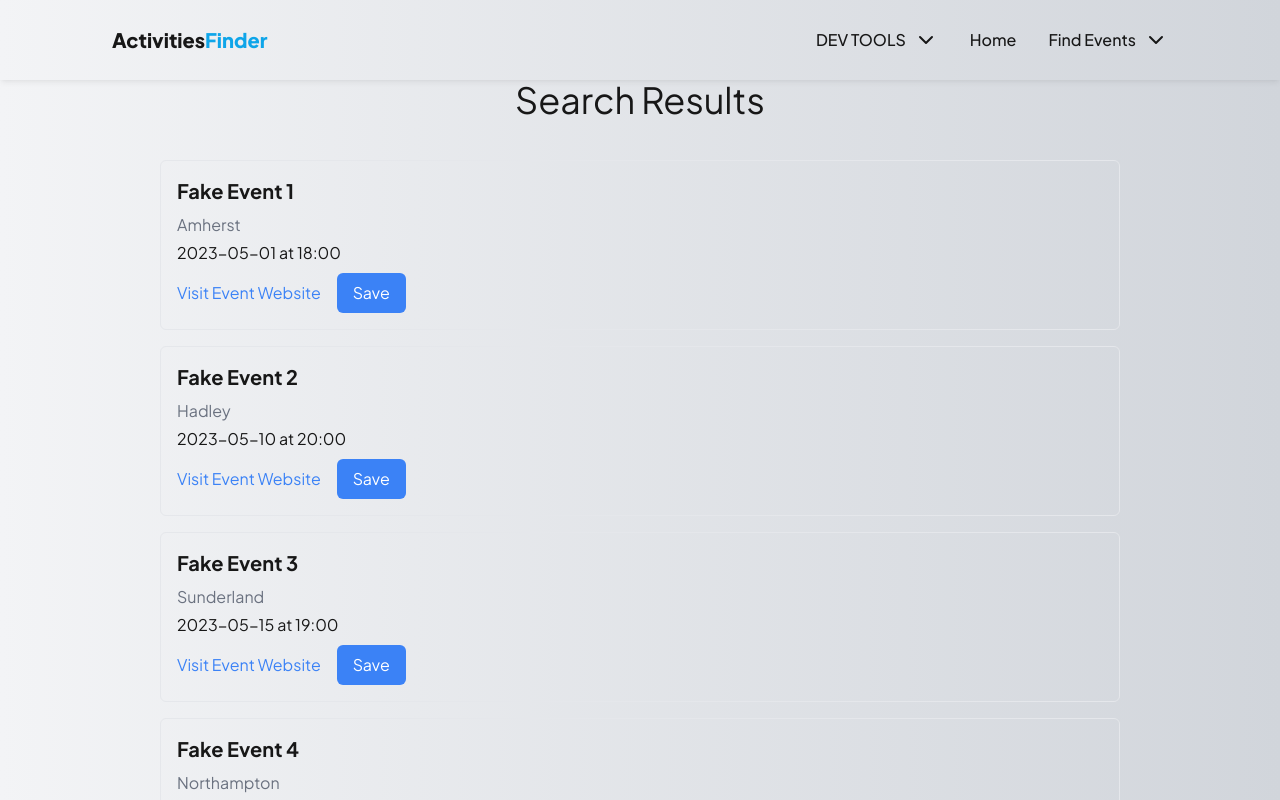
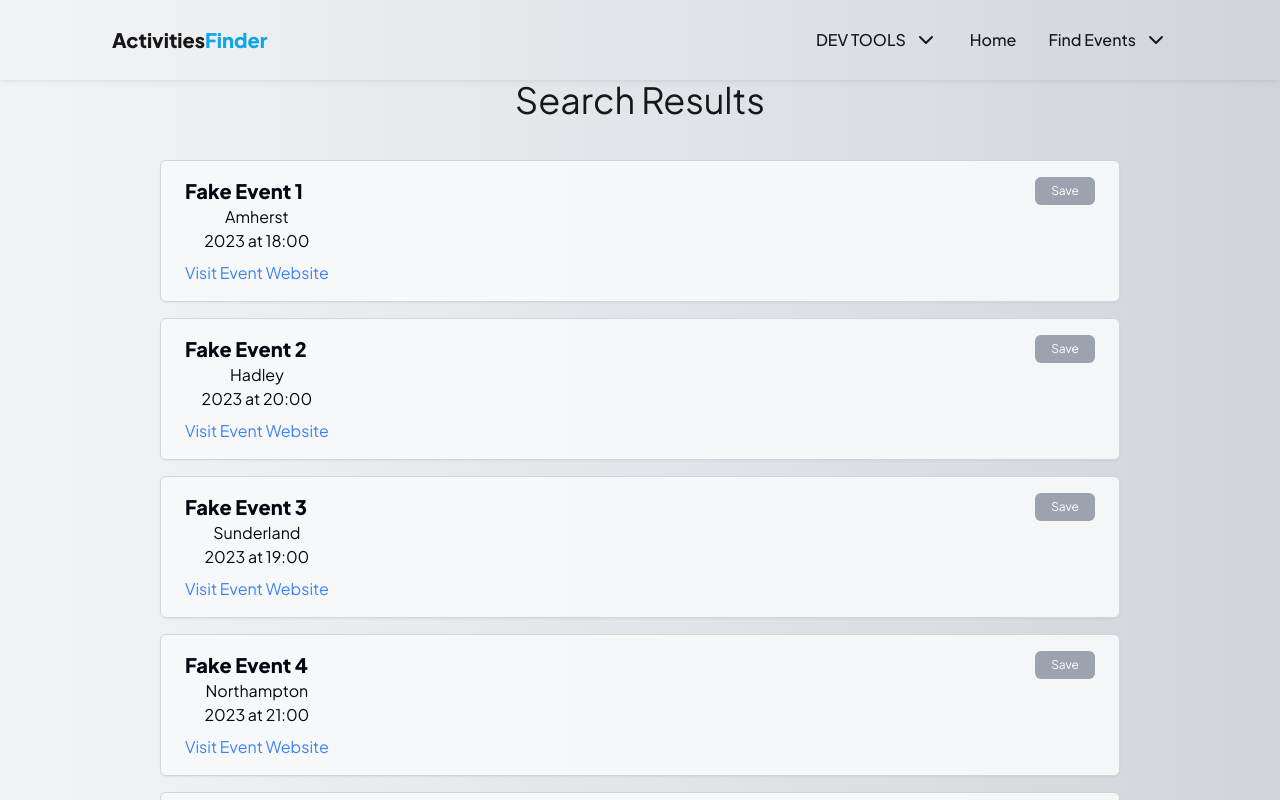
Before and after one commit to jackbisceglia/activitiesfinder-320, a Next.js app in the folder frontend/: page /results in a window 1280 px wide. Shown: the top 800 px of the page. Built offline with nearby package versions, Linux system fonts and the light colour scheme.

Commit message:
outline for fetching results

```diff
--- a/frontend/src/components/EventCard.tsx
+++ b/frontend/src/components/EventCard.tsx
@@ -1,4 +1,7 @@
 import React, { useState } from "react";
+
+import { EventActions } from "@/utils/useSavedEvents";
+import Link from "next/link";
 
 export type GenericEvent = {
   id: string;
@@ -13,34 +16,76 @@ export type GenericEvent = {
 type EventCardProps = {
   event: GenericEvent;
   showSaveButton?: boolean;
+  eventStateDispatch?: React.Dispatch<EventActions>;
+  eventSaved?: boolean;
   onSave?: (event: GenericEvent) => void;
 };
 
-export function EventCard({ event, showSaveButton = false, onSave }: EventCardProps) {
+export function EventCard({
+  event,
+  eventSaved,
+  eventStateDispatch,
+  showSaveButton = false,
+  onSave,
+}: EventCardProps) {
   const [isSaved, setIsSaved] = useState(event.saved || false);
 
   const handleSave = () => {
-    setIsSaved(true);
-    if (onSave) {
-      onSave(event);
+    if (!eventStateDispatch) {
+      console.log("not updating state yet");
+      return;
+    }
+    if (eventSaved) {
+      console.log("adding");
+      eventStateDispatch({
+        type: "REMOVE",
+        payload: {
+          id: event.id,
+        },
+      });
+    } else {
+      console.log("removing");
+      eventStateDispatch({
+        type: "ADD",
+        payload: {
+          event,
+        },
+      });
     }
   };
 
   return (
-    <div className={`border border-gray-200 p-4 rounded-md ${isSaved ? "bg-green-100" : ""}`}>
-      <h2 className="text-xl font-bold mb-2">{event.title}</h2>
-      <p className="text-gray-500 mb-1">{event.location}</p>
-      <p className="mb-2">
-        {event.date} at {event.time}
-      </p>
-      <a href={event.url} className="text-blue-500" target="_blank" rel="noreferrer">
-        Visit Event Website
-      </a>
-      {showSaveButton && !isSaved && (
-        <button className="ml-4 bg-blue-500 text-white px-4 py-2 rounded-md" onClick={handleSave}>
-          Save
-        </button>
-      )}
+    <div
+      className="hover:border-gray-400/60 grid grid-cols-[auto_auto] place-items-start place-content-between px-6 py-4 bg-gray-50/90 border border-gray-300 transition-all duration-200 hover:shadow-md shadow-sm rounded-md text-gray-950 "
+      key={event.id}
+    >
+      <div className="flex flex-col w-max">
+        <Link
+          target="_blank"
+          href={event.url}
+          className="pr-4 text-xl font-black w-fit hover:underline underline-offset-2"
+        >
+          {event.title}
+        </Link>
+        <p>{event.location}</p>
+        <p className="mb-2">
+          {event.date.slice(0, 4)} at {event.time}
+        </p>
+        <Link
+          href={event.url}
+          className="text-blue-500"
+          target="_blank"
+          rel="noreferrer"
+        >
+          Visit Event Website
+        </Link>
+      </div>
+      <button
+        onClick={handleSave}
+        className="px-4 py-[0.375rem] text-xs transition-all duration-100 bg-gray-400 rounded-md hover:bg-gray-500 text-white w-min h-min"
+      >
+        {eventSaved ? "Unsave" : "Save"}
+      </button>
     </div>
   );
 }
--- a/frontend/src/pages/index.tsx
+++ b/frontend/src/pages/index.tsx
@@ -2,54 +2,7 @@ import { EventCard, GenericEvent } from "@/components/EventCard";
 import { useEffect, useReducer, useState } from "react";
 
 import Link from "next/link";
-
-export type EventActions =
-  | { type: "REMOVE"; payload: { id: string } }
-  | { type: "ADD"; payload: { event: GenericEvent } }
-  | { type: "LOAD_ALL" };
-
-const eventReducer = (
-  events: GenericEvent[],
-  action: EventActions
-): GenericEvent[] => {
-  switch (action.type) {
-    case "REMOVE":
-      const filteredEvents = events.filter((e) => e.id !== action.payload.id);
-      localStorage.setItem("events", JSON.stringify(filteredEvents));
-      return filteredEvents;
-    case "ADD":
-      const newEvents = [...events, action.payload.event];
-      localStorage.setItem("events", JSON.stringify(newEvents));
-      return newEvents;
-    case "LOAD_ALL":
-      return JSON.parse(localStorage.getItem("events") ?? "[]");
-    default:
-      console.log("default");
-      return events;
-  }
-};
-
-// Event State
-const useEventState = () => {
-  const defaultState: GenericEvent[] = [];
-  const [events, dispatchEvents] = useReducer(eventReducer, defaultState);
-  const [loading, setLoading] = useState<boolean>(false);
-  const [error, setError] = useState<string | null>(null);
-
-  useEffect(() => {
-    const fetchEvents = async () => {
-      setLoading(true);
-      dispatchEvents({
-        type: "LOAD_ALL",
-      });
-      setLoading(false);
-    };
-
-    fetchEvents();
-  }, []);
-
-  return { events, loading, error, eventStateDispatch: dispatchEvents };
-};
+import { useEventState } from "@/utils/useSavedEvents";
 
 const FindEventsPanel = ({ hasEvents }: { hasEvents: boolean }) => {
   const fullScreenStyle =
--- a/frontend/src/pages/results.tsx
+++ b/frontend/src/pages/results.tsx
@@ -1,5 +1,7 @@
-import React, { useCallback } from "react";
 import { EventCard, GenericEvent } from "../components/EventCard";
+import React, { useCallback, useEffect, useState } from "react";
+
+import { useEventState } from "@/utils/useSavedEvents";
 
 // Fake search results
 const fakeSearchResults: GenericEvent[] = [
@@ -46,18 +48,23 @@ const fakeSearchResults: GenericEvent[] = [
 ];
 
 export default function Results() {
-  const handleSaveEvent = useCallback((event: GenericEvent) => {
-    console.log("Event saved:", event);
+  const [eventResults, setEventResults] = useState<GenericEvent[]>([]);
+
+  useEffect(() => {
+    const fetchResults = async () => {
+      // write fetching logic here
+      setEventResults(() => fakeSearchResults);
+    };
+
+    fetchResults();
   }, []);
 
   return (
     <div className="text-center">
-      <h1 className="text-4xl mb-10">Search Results</h1>
+      <h1 className="mb-10 text-4xl">Search Results</h1>
       <ul className="space-y-4">
-        {fakeSearchResults.map((result) => (
-          <li key={result.id} className="text-left">
-            <EventCard event={result} showSaveButton onSave={handleSaveEvent} />
-          </li>
+        {eventResults.map((result) => (
+          <EventCard key={result.id} event={result} eventSaved={false} />
         ))}
       </ul>
     </div>
--- /dev/null
+++ b/frontend/src/utils/useSavedEvents.ts
@@ -0,0 +1,55 @@
+import { useEffect, useReducer, useState } from "react";
+
+import { GenericEvent } from "@/components/EventCard";
+
+export type EventActions =
+  | { type: "REMOVE"; payload: { id: string } }
+  | { type: "ADD"; payload: { event: GenericEvent } }
+  | { type: "LOAD_ALL" };
+
+const eventReducer = (
+  events: GenericEvent[],
+  action: EventActions
+): GenericEvent[] => {
+  switch (action.type) {
+    case "REMOVE":
+      const filteredEvents = events.filter((e) => e.id !== action.payload.id);
+      localStorage.setItem("events", JSON.stringify(filteredEvents));
+      return filteredEvents;
+    case "ADD":
+      const newEvents = [...events, action.payload.event];
+      localStorage.setItem("events", JSON.stringify(newEvents));
+      return newEvents;
+    case "LOAD_ALL":
+      return JSON.parse(localStorage.getItem("events") ?? "[]");
+    default:
+      console.log("default");
+      return events;
+  }
+};
+
+// Event State
+export const useEventState = (defaultEvents?: GenericEvent[]) => {
+  const [events, dispatchEvents] = useReducer(
+    eventReducer,
+    defaultEvents ?? []
+  );
+  const [loading, setLoading] = useState<boolean>(false);
+  const [error, setError] = useState<string | null>(null);
+
+  useEffect(() => {
+    const fetchEvents = async () => {
+      setLoading(true);
+      dispatchEvents({
+        type: "LOAD_ALL",
+      });
+      setLoading(false);
+    };
+
+    if (!defaultEvents) {
+      fetchEvents();
+    }
+  }, []);
+
+  return { events, loading, error, eventStateDispatch: dispatchEvents };
+};
```
